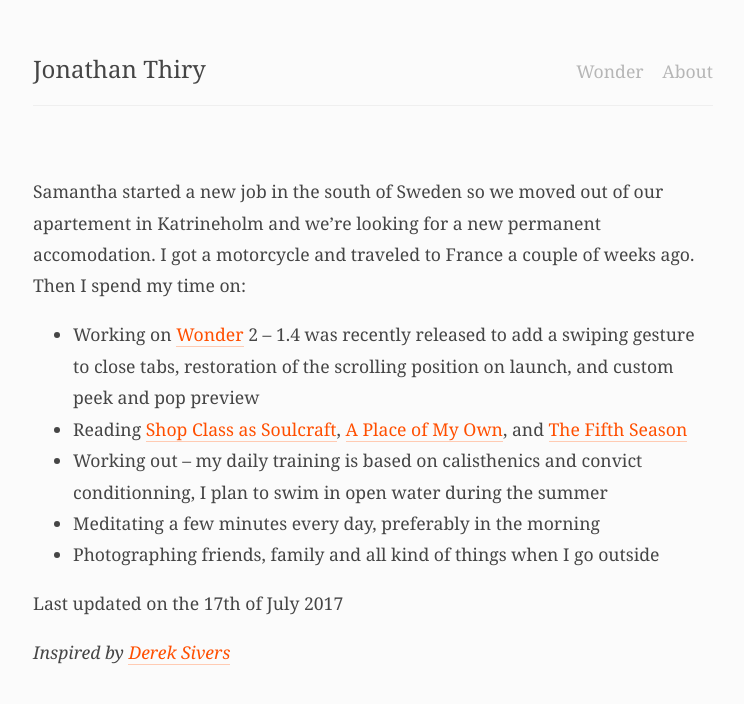
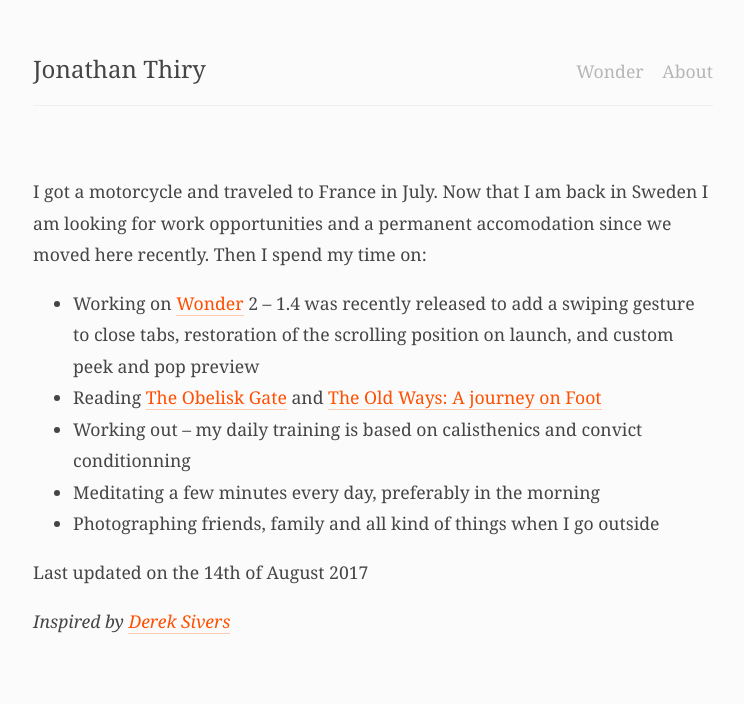
Before and after one commit to jonathanthiry/jonathanthiry.github.com, a Jekyll site: the page built from now.md, in a window 1280 px wide. Shown: the top 704 px of the page, without its empty margins (267-1011 px from the left). Built offline with Jekyll 4.4.1, drawn with Linux system fonts in a browser that asks for light colours.

Commit message:
Update now page

```diff
--- a/now.md
+++ b/now.md
@@ -1,14 +1,14 @@
 ---
 layout: page
 permalink: /now
-date: 2017-07-17
+date: 2017-08-14
 ---
 
-Samantha started a new job in the south of Sweden so we moved out of our apartement in Katrineholm and we're looking for a new permanent accomodation. I got a motorcycle and traveled to France a couple of weeks ago. Then I spend my time on:
+I got a motorcycle and traveled to France in July. Now that I am back in Sweden I am looking for work opportunities and a permanent accomodation since we moved here recently. Then I spend my time on:
 
 - Working on [Wonder](https://itunes.apple.com/us/app/wonder-reader-for-wikipedia/id1050888989?mt=8&at=1010lo2M) 2 -- 1.4 was recently released to add a swiping gesture to close tabs, restoration of the scrolling position on launch, and custom peek and pop preview
-- Reading [Shop Class as Soulcraft](http://www.matthewbcrawford.com/new-page-1-1-2/), [A Place of My Own](https://en.wikipedia.org/wiki/A_Place_of_My_Own), and [The Fifth Season](https://en.wikipedia.org/wiki/The_Fifth_Season_(novel))
-- Working out -- my daily training is based on calisthenics and convict conditionning, I plan to swim in open water during the summer
+- Reading [The Obelisk Gate](https://en.wikipedia.org/wiki/The_Obelisk_Gate) and [The Old Ways: A journey on Foot](https://www.goodreads.com/book/show/13369533-the-old-ways)
+- Working out -- my daily training is based on calisthenics and convict conditionning
 - Meditating a few minutes every day, preferably in the morning
 - Photographing friends, family and all kind of things when I go outside
 
```
